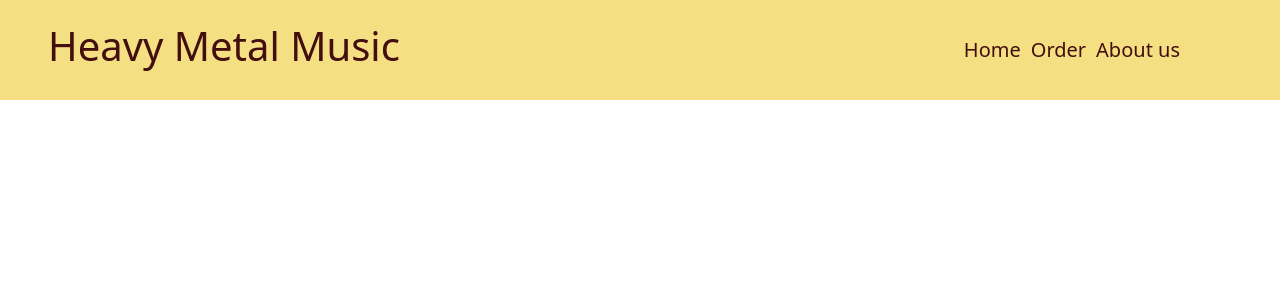
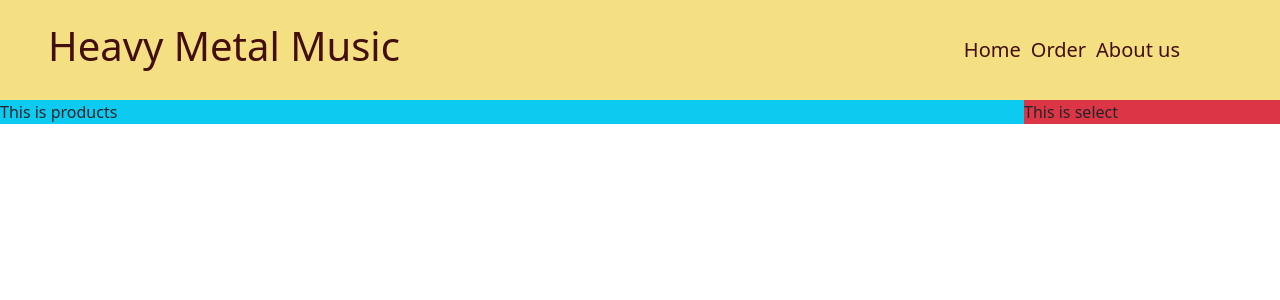
Before and after one commit to Anikroy7/heavy-metal-zone, a React (Create React App) app: page / in a window 1280 px wide. Shown: the top 300 px of the page. Built offline with nearby package versions, Linux system fonts and the light colour scheme.

Commit message:
shop component added

```diff
--- a/src/App.js
+++ b/src/App.js
@@ -1,11 +1,13 @@
 import './App.css';
 import Header from './Components/Header/Header';
 import 'bootstrap/dist/css/bootstrap.min.css';
+import Shop from './Components/Shop/Shop';
 
 function App() {
   return (
     <div>
       <Header></Header>
+      <Shop></Shop>
     </div>
   );
 }
--- /dev/null
+++ b/src/Components/Shop/Shop.css
@@ -0,0 +1,4 @@
+.shop-container{
+    display: grid;
+    grid-template-columns: 4fr 1fr;
+}
--- /dev/null
+++ b/src/Components/Shop/Shop.js
@@ -0,0 +1,13 @@
+import React from 'react';
+import './Shop.css'
+
+const Shop = () => {
+    return (
+        <main className='shop-container'>
+            <section className='bg-info'>This is products</section>
+            <section className='bg-danger'>This is select</section>
+        </main>
+    );
+};
+
+export default Shop;
```
